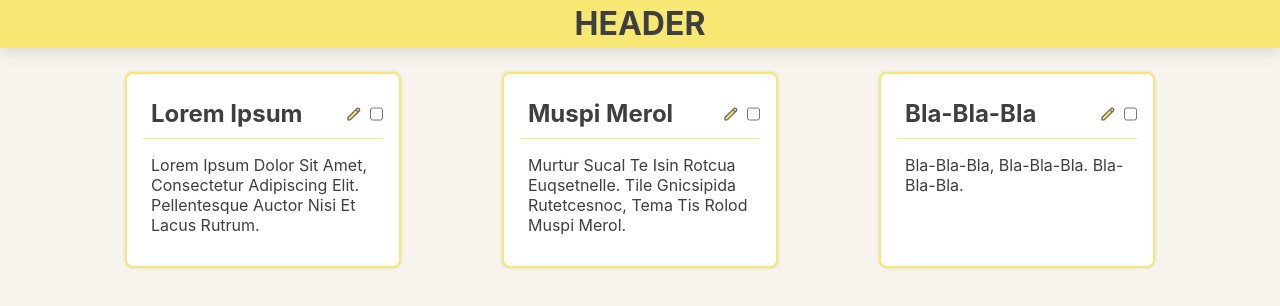
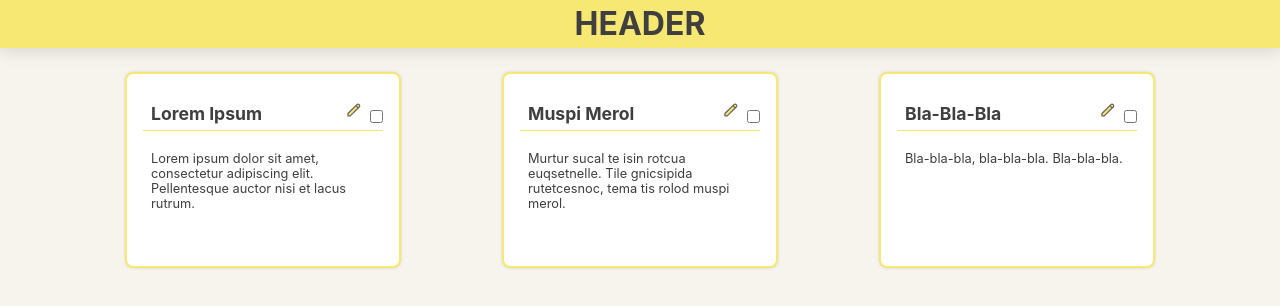
Before and after one commit to milothea/ReactJS, a React (Create React App) app in the folder my-app/: page / in a window 1280 px wide. Shown: the top 306 px of the page. Built offline with nearby package versions, Linux system fonts and the light colour scheme.

Commit message:
edit cards styles

```diff
--- a/my-app/src/components/UI/Card.css
+++ b/my-app/src/components/UI/Card.css
@@ -18,15 +18,14 @@
 
 .container.heading {
     width: 100%;
-    height: 3rem;
+    height: 2.5rem;
     display: flex;
     flex-wrap: nowrap;
     padding: 0;
     border-bottom: .063rem solid #f7e773;
 }
 
-.card__heading,
-.card__text {
+.card__heading {
     padding: .5rem;
     text-transform: capitalize;
 }
@@ -34,7 +33,10 @@
 .card__heading {
     display: block;
     width: 12rem;
+    height: auto;
+    font-size: 1.1rem;
     line-height: 2rem;
+    word-wrap: break-word;
 }
 
 .editmode .card__heading,
@@ -46,14 +48,17 @@
     resize: none;
 }
 
-.editmode .card__heading {
-  height: 1.1rem;
-  margin-top: .4rem;
+.editmode .card__heading { height: 1rem; }
+
+.card__checkbox { margin-top: .8rem; }
+
+@-moz-document url-prefix() {
+    .card__checkbox { margin-top: 0; }
 }
 
 .card__edit,
 .card__submit,
-.card__cancel { height: 3rem; }
+.card__cancel { height: 2.5rem; }
 
 .card__edit,
 .card__submit { padding-right: .5rem; }
@@ -75,6 +80,7 @@
     display: block;
     width: 14rem;
     height: 5rem;
+    font-size: .8rem;
     word-wrap: break-word;
 }
 
```
